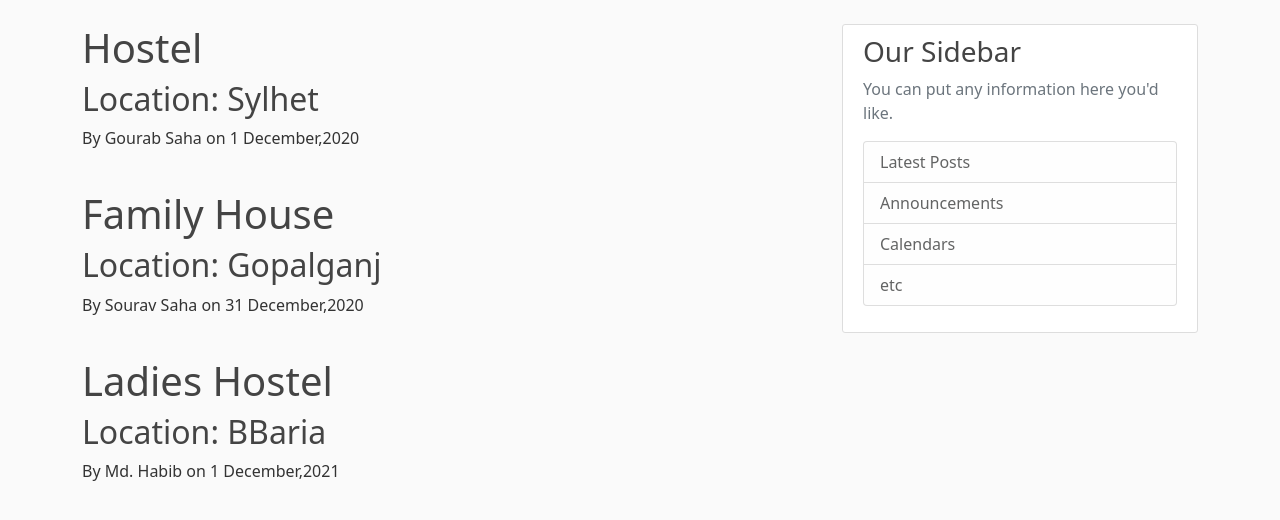
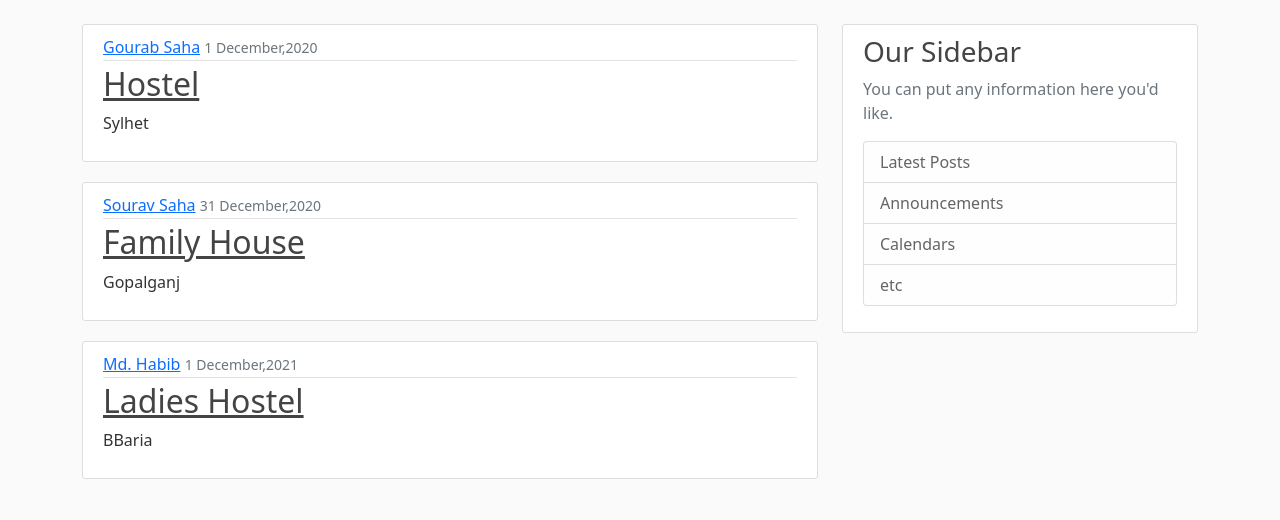
Before and after one commit to gourab98/House-Renting-Solver, a Django app: page /blog/ in a window 1280 px wide. Shown: the part 56-576 px from the top of the page. Run offline with Django 3.2, Linux system fonts and the light colour scheme; some libraries are stand-ins or nearby versions.

Commit message:
Add some Snippets(home.html)

```diff
--- a/House_Renting_Solver/blog/templates/blog/base.html
+++ b/House_Renting_Solver/blog/templates/blog/base.html
@@ -25,14 +25,14 @@
   <header class="site-header">
     <nav class="navbar navbar-expand-md navbar-dark bg-steel fixed-top">
       <div class="container">
-        <a class="navbar-brand mr-4" href="/">House Renting Solver</a>
+        <a class="navbar-brand mr-4" href="{% url 'blog-home' %}">House Renting Solver</a>
         <button class="navbar-toggler" type="button" data-toggle="collapse" data-target="#navbarToggle" aria-controls="navbarToggle" aria-expanded="false" aria-label="Toggle navigation">
         <span class="navbar-toggler-icon"></span>
         </button>
         <div class="collapse navbar-collapse" id="navbarToggle">
           <div class="navbar-nav mr-auto">
-            <a class="nav-item nav-link" href="/">Home</a>
-            <a class="nav-item nav-link" href="/about">About</a>
+            <a class="nav-item nav-link" href="{% url 'blog-home' %}">Home</a>
+            <a class="nav-item nav-link" href="{% url 'blog-about'  %}">About</a>
           </div>
           <!-- Navbar Right Side -->
           <div class="navbar-nav">
--- a/House_Renting_Solver/blog/templates/blog/home.html
+++ b/House_Renting_Solver/blog/templates/blog/home.html
@@ -1,8 +1,23 @@
 {% extends "blog/base.html" %}
 {% block content %}
    {% for post in posts %}
+   <article class="media content-section">
+     <div class="media-body">
+       <div class="article-metadata">
+
+  <!-- Previous
        <h1>{{ post.content }}</h1>
        <h2>Location: {{post.location}}</h2>
        <p>By {{post.owner}} on {{post.date_posted}}</p><br>
+
+-->
+             <a class="mr-2" href="#">{{ post.owner}}</a>
+             <small class="text-muted">{{ post.date_posted }}</small>
+           </div>
+           <h2><a class="article-title" href="#">{{ post.content }}</a></h2>
+           <p class="article-content">{{ post.location }}</p>
+         </div>
+       </article>
+
    {% endfor %}
 {% endblock content %}
```
